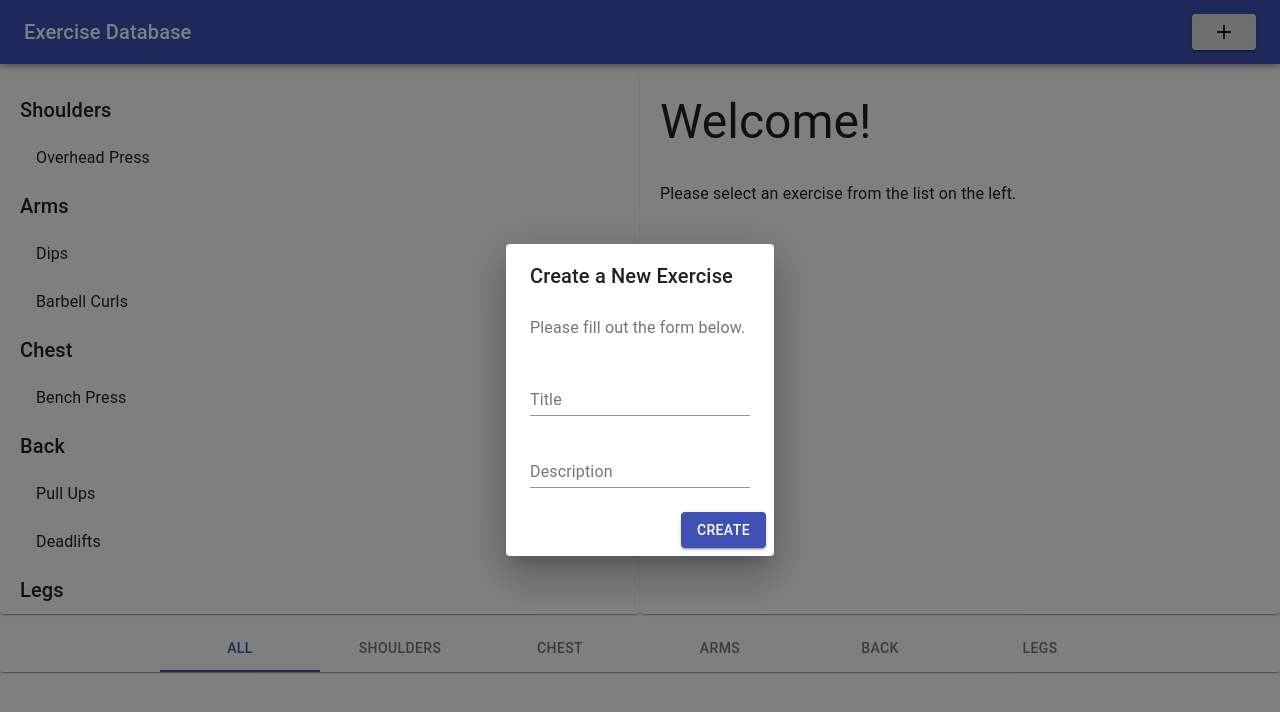
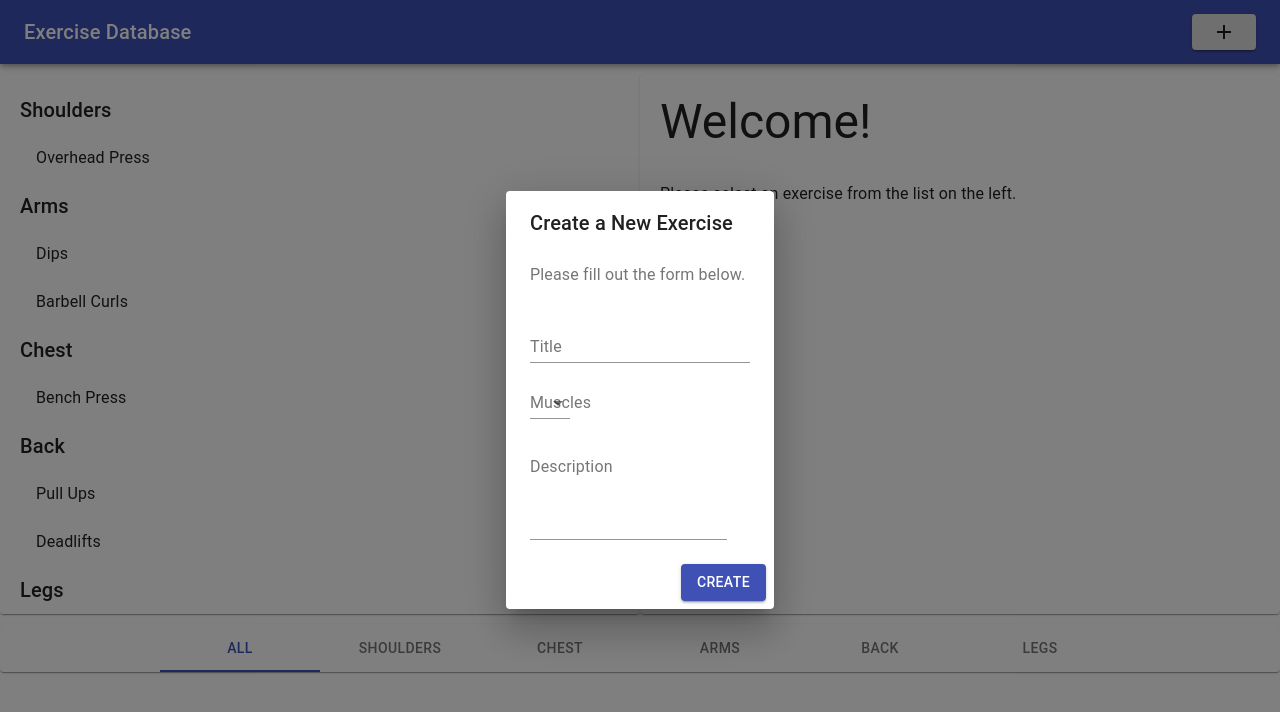
Before and after one commit to DonCastillo/exercise-database, a React (Create React App) app: page / in a window 1280 px wide. Both pictures are taken after a click on the button 1224 px from the left and 32 px from the top of the page. Shown: the top 712 px of the page. Built offline with nearby package versions, Linux system fonts and the light colour scheme.

Commit message:
added select field

```diff
--- a/src/Components/Exercises/Dialogs/Create.js
+++ b/src/Components/Exercises/Dialogs/Create.js
@@ -7,6 +7,12 @@ import {
 	Button,
 	DialogActions,
 	TextField,
+	FormControl,
+	FormHelperText,
+	FormLabel,
+	InputLabel,
+	Select,
+	MenuItem,
 } from "@material-ui/core";
 import AddIcon from "@material-ui/icons/Add";
 
@@ -68,8 +74,19 @@ export default class extends Component {
 								onChange={this.handleChange("title")}
 								margin="normal"
 							/>
-                            <br/>
-                            <TextField
+							<br />
+							<FormControl>
+								<InputLabel htmlFor="muscles">Muscles</InputLabel>
+								<Select value={muscles} onChange={this.handleChange("muscles")}>
+									<MenuItem value="">
+										<em>None</em>
+									</MenuItem>
+								</Select>
+							</FormControl>
+							<br />
+							<TextField
+								multiline
+								rows="4"
 								label="Description"
 								value={description}
 								onChange={this.handleChange("description")}
```
